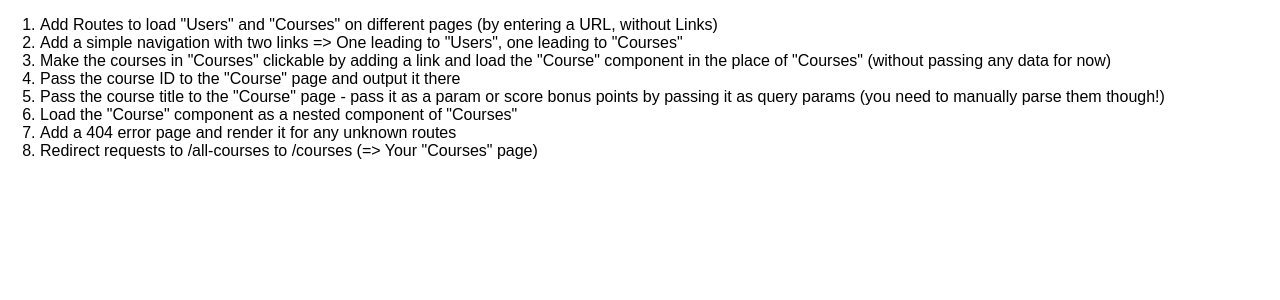
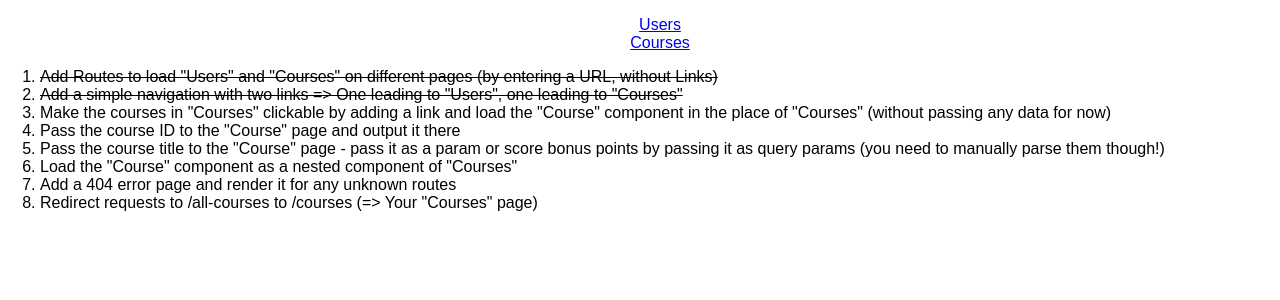
Before and after one commit to wongprom/routing--assignment-problem, a React (Create React App) app: page / in a window 1280 px wide. Shown: the top 300 px of the page. Built offline with nearby package versions, Linux system fonts and the light colour scheme.

Commit message:
Done with 1 and 2.

```diff
--- a/src/App.js
+++ b/src/App.js
@@ -1,15 +1,48 @@
 import React, { Component } from 'react';
+import { BrowserRouter, Route, NavLink, Switch, Redirect } from 'react-router-dom';
+import Users from './containers/Users/Users'
+import Courses from './containers/Courses/Courses'
 
-import Courses from './containers/Courses/Courses';
-import Users from './containers/Users/Users';
+
+
 
 class App extends Component {
-  render () {
+  render() {
     return (
+      <BrowserRouter>
         <div className="App">
-        <ol style={{textAlign: 'left'}}>
-          <li>Add Routes to load "Users" and "Courses" on different pages (by entering a URL, without Links)</li>
-          <li>Add a simple navigation with two links => One leading to "Users", one leading to "Courses"</li>
+          <nav>
+            <ul style={{ listStyleType: 'none' }}>
+              <li>
+                <NavLink
+                  to="/Users"
+                  exact
+                  activeClassName="active"
+                  activeStyle={{
+                    color: "orange",
+                    textDecoration: "underline"
+                  }}
+                >Users</NavLink>
+              </li>
+              <li>
+                <NavLink
+                  to="/Courses"
+                  exact
+                  activeClassName="active"
+                  activeStyle={{
+                    color: "orange",
+                    textDecoration: "underline"
+                  }}
+                >Courses</NavLink>
+              </li>
+            </ul>
+          </nav>
+          <Route path="/Users" component={Users} />
+          <Route path="/Courses" component={Courses} />
+
+          <ol style={{ textAlign: 'left' }}>
+            <li style={{ textDecoration: 'line-through' }}>Add Routes to load "Users" and "Courses" on different pages (by entering a URL, without Links)</li>
+            <li style={{ textDecoration: 'line-through' }}>Add a simple navigation with two links => One leading to "Users", one leading to "Courses"</li>
             <li>Make the courses in "Courses" clickable by adding a link and load the "Course" component in the place of "Courses" (without passing any data for now)</li>
             <li>Pass the course ID to the "Course" page and output it there</li>
             <li>Pass the course title to the "Course" page - pass it as a param or score bonus points by passing it as query params (you need to manually parse them though!)</li>
@@ -18,6 +51,8 @@ class App extends Component {
             <li>Redirect requests to /all-courses to /courses (=> Your "Courses" page)</li>
           </ol>
         </div>
+      </BrowserRouter>
+
     );
   }
 }
```
Lines whose indentation alone changed are shown as unchanged.
